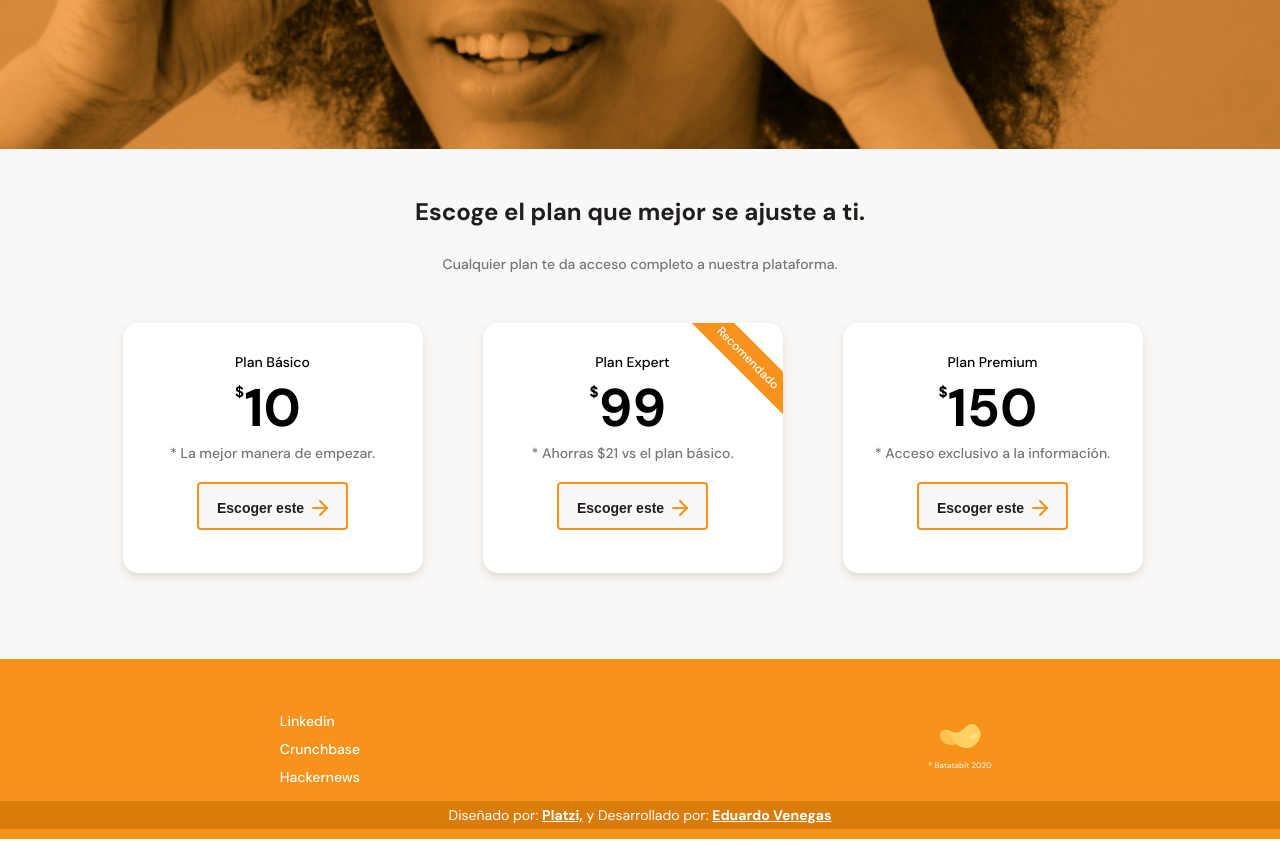
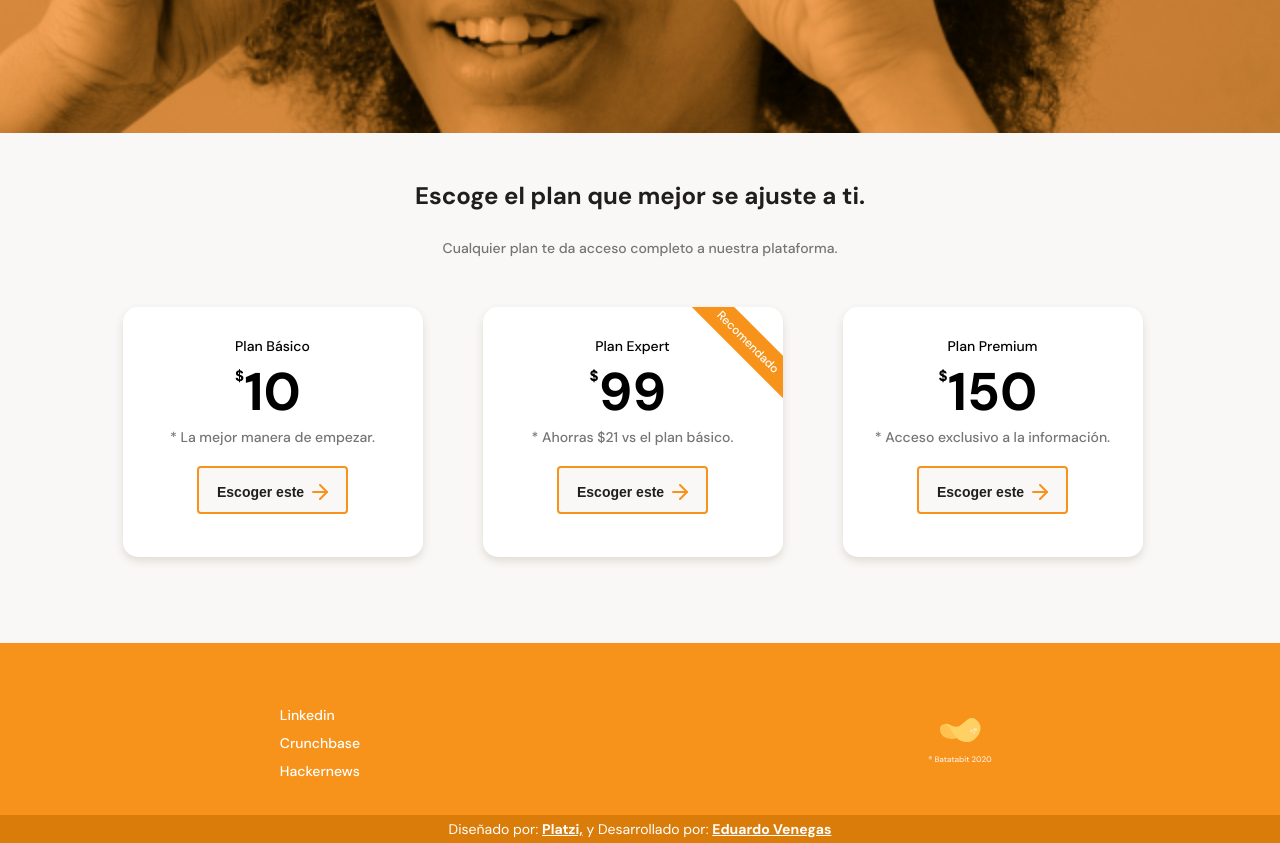
Before and after one commit to evenegas06/batatabit-platzi, a plain HTML site: page index.html in a window 1280 px wide. Shown: the part 2160-3003 px from the top of the page. Drawn offline with Linux system fonts and the light colour scheme.

Commit message:
Correcciones de estilos

```diff
--- a/css/style.css
+++ b/css/style.css
@@ -352,7 +352,7 @@ main {
   width: 100%;
   min-width: 320px;
   height: auto;
-  padding: 20px 10px;
+  padding: 12px 10px;
   background-color: var(--black);
 }
 .product-detail--batata-logo {
@@ -471,10 +471,17 @@ main {
   color: var(--just-white);
 }
 .main-plans-container {
-  width: 100%;
+  width: 90%;
   min-height: 320px;
   padding-bottom: 70px;
   text-align: center;
+
+
+  min-width: 288px;
+  height: auto;
+  margin: 0 auto;
+
+
 }
 .main-plans-container h2 {
   padding-top: 50px;
@@ -604,7 +611,7 @@ footer {
   position: relative;
   display: flex;
   width: 100%;
-  height: 180px;
+  height: 200px;
   background-color: var(--bitcoin-orange);
 }
 footer section {
@@ -630,11 +637,11 @@ footer .left ul {
 footer section.credit{
  position: absolute;
  width: 100%;
- bottom: 10px;
-
+ bottom: 0;
  justify-content: center;
  align-items: center;
  background-color: #da7c0a;
+
 }
 footer section.credit p{
   text-align: center;
```
